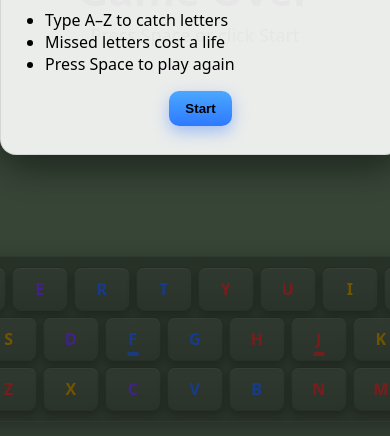
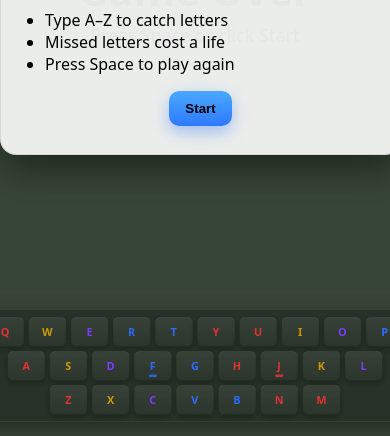
Before and after one commit to racingcats/racingcats.github.io, a plain HTML site: page falling-letters/index.html in a window 390 px wide. Shown: the part 408-844 px from the top of the page. Drawn offline with Linux system fonts and the light colour scheme.

Commit message:
adaptable to phone screen

```diff
--- a/falling-letters/main.js
+++ b/falling-letters/main.js
@@ -24,6 +24,7 @@
   let spawnTimer = 0;
   let nextSpawnDelay = 0; // seconds
   const floorH = 24;
+  let reservedBottom = 0; // reserved space above bottom UI like keyboard
 
   const letterFontSize = 36; // CSS px
   // Base speed (Normal). We scale with speedFactor for Slow/Normal/Fast
@@ -51,6 +52,8 @@
     canvas.style.height = height + 'px';
     ctx.setTransform(dpr, 0, 0, dpr, 0, 0);
     ctx.imageSmoothingEnabled = true;
+    updateKeyboardScale();
+    measureReservedBottom();
   }
 
   window.addEventListener('resize', resize);
@@ -119,8 +122,9 @@
       letter.y += letter.speed * dt;
     }
     // Remove missed
+    const playBottomY = height - reservedBottom;
     letters = letters.filter(l => {
-      if (l.y > height - floorH) {
+      if (l.y > playBottomY - floorH) {
         missed++;
         return false;
       }
@@ -137,9 +141,10 @@
     ctx.fillStyle = '#ccffcc';
     ctx.fillRect(0, 0, width, height);
 
-    // Ground
+    // Ground (sit above on-screen keyboard)
     ctx.fillStyle = 'rgba(255 255 255 / 0.12)';
-    ctx.fillRect(0, height - floorH, width, floorH);
+    const playBottomY2 = height - reservedBottom;
+    ctx.fillRect(0, playBottomY2 - floorH, width, floorH);
 
     // HUD
     ctx.fillStyle = '#000000';
@@ -319,6 +324,29 @@
     sfx.ensure(); // enable audio on first touch/click
     handleLetterInput(k);
   });
+
+  // --- Responsive keyboard scaling and layout measurement ---
+  function updateKeyboardScale() {
+    if (!kbRoot) return;
+    // Reset scale to measure natural width
+    kbRoot.style.setProperty('--kb-scale', '1');
+    const natural = kbRoot.scrollWidth || kbRoot.offsetWidth || 0;
+    const maxWidth = Math.max(300, width - 24);
+    let s = 1;
+    if (natural > 0) s = Math.min(1, maxWidth / natural);
+    s = Math.max(0.68, s); // keep taps usable
+    kbRoot.style.setProperty('--kb-scale', String(s));
+  }
+
+  function measureReservedBottom() {
+    if (!kbRoot) { reservedBottom = 0; return; }
+    const rect = kbRoot.getBoundingClientRect();
+    reservedBottom = Math.ceil(rect.height + 8); // small spacing
+  }
+
+  // Initial measurement
+  updateKeyboardScale();
+  measureReservedBottom();
 
   // ---- Finger mappings (QWERTY) ----
   // Standard QWERTY touch-typing mapping (B to left index)
--- a/falling-letters/styles.css
+++ b/falling-letters/styles.css
@@ -17,8 +17,9 @@ body {
 #keyboard {
   position: fixed;
   left: 50%;
-  bottom: 14px;
-  transform: translateX(-50%);
+  bottom: calc(14px + env(safe-area-inset-bottom, 0px));
+  transform: translateX(-50%) scale(var(--kb-scale, 1));
+  transform-origin: center bottom;
   display: grid;
   grid-auto-rows: min-content;
   gap: 6px;
@@ -28,6 +29,15 @@ body {
   border-radius: 12px;
   box-shadow: 0 10px 30px rgba(0,0,0,0.35);
   user-select: none;
+  z-index: 5;
+}
+
+@media (max-height: 640px) {
+  #keyboard { gap: 4px; padding: 8px 10px; }
+}
+
+@media (max-width: 420px) {
+  .key { min-width: 34px; height: 38px; padding: 0 6px; }
 }
 
 .control-btn {
```
